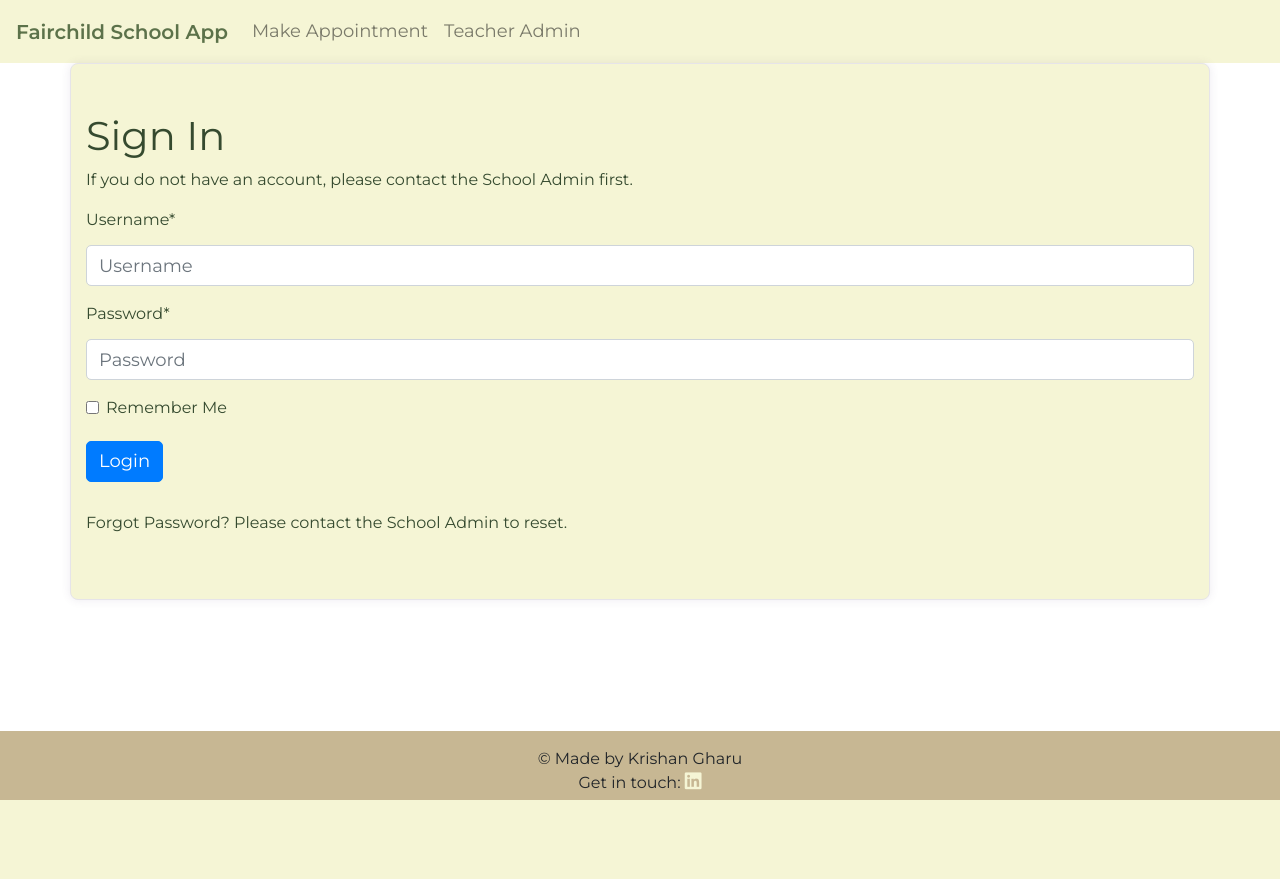
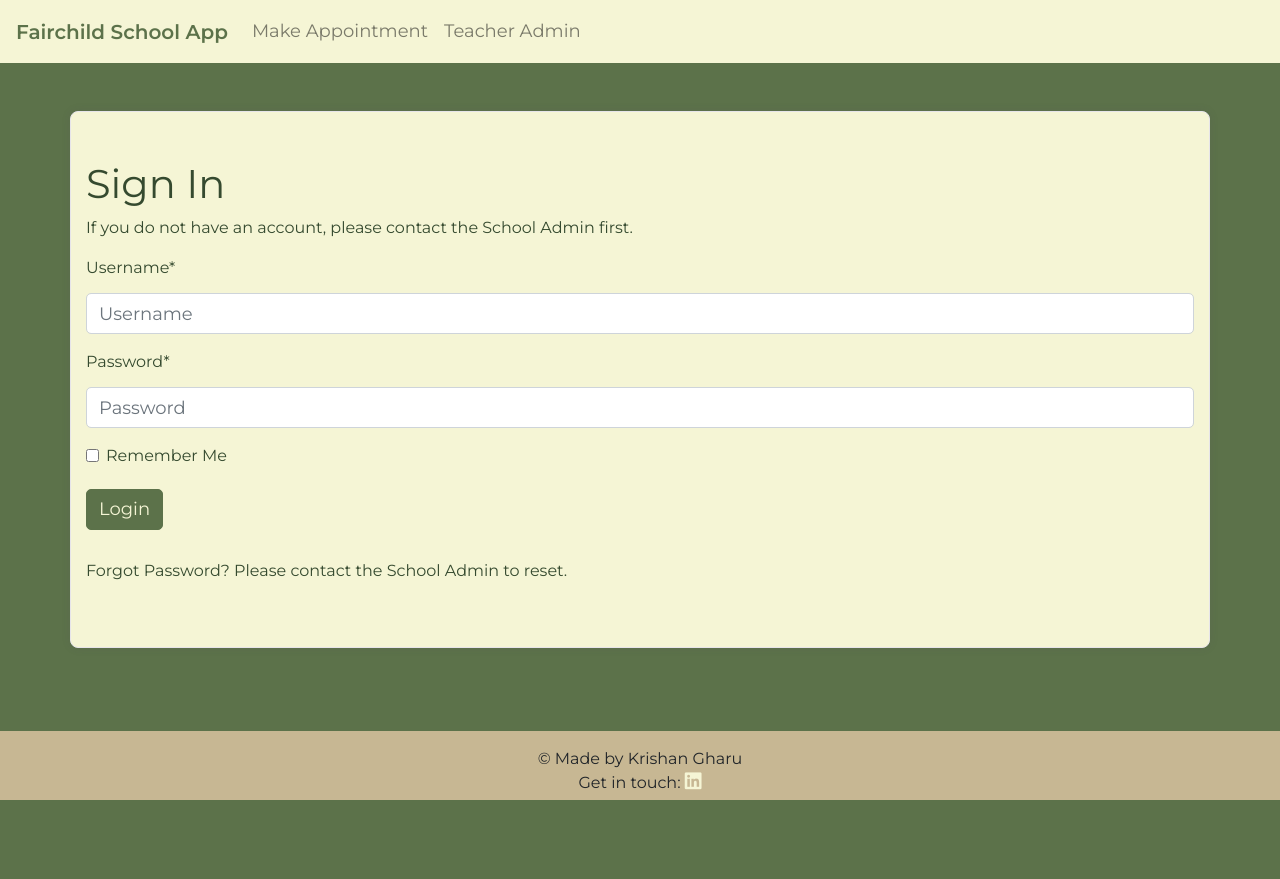
Before and after one commit to kslg/appointment-app, a Django app: page /accounts/login/ in a window 1280 px wide. Before the commit the page ends 800 px from the top, so only its background shows below. Run offline with Django 3.2, Linux system fonts and the light colour scheme; some libraries are stand-ins or nearby versions.

Commit message:
Add CSS classes to control style elements for login.html

```diff
--- a/templates/account/login.html
+++ b/templates/account/login.html
@@ -3,10 +3,9 @@
 {% block content %}
 
 {% load crispy_forms_tags %}
-
-<div class="card container py-5">
+<div class="container-fluid signup-background">
+  <div class="card container py-5 signup-card">
     <h1>Sign In</h1>
-
     <form class="login" method="POST" action="{% url 'account_login' %}">
       <p>If you do not have an account, please contact the School Admin first.</p>
       {% csrf_token %}
@@ -19,7 +18,6 @@
       <br>
       <p>Forgot Password? Please contact the School Admin to reset.</p>
     </form>
-
-
+  </div>
 </div>
 {% endblock %}
```
Lines whose indentation alone changed are shown as unchanged.
